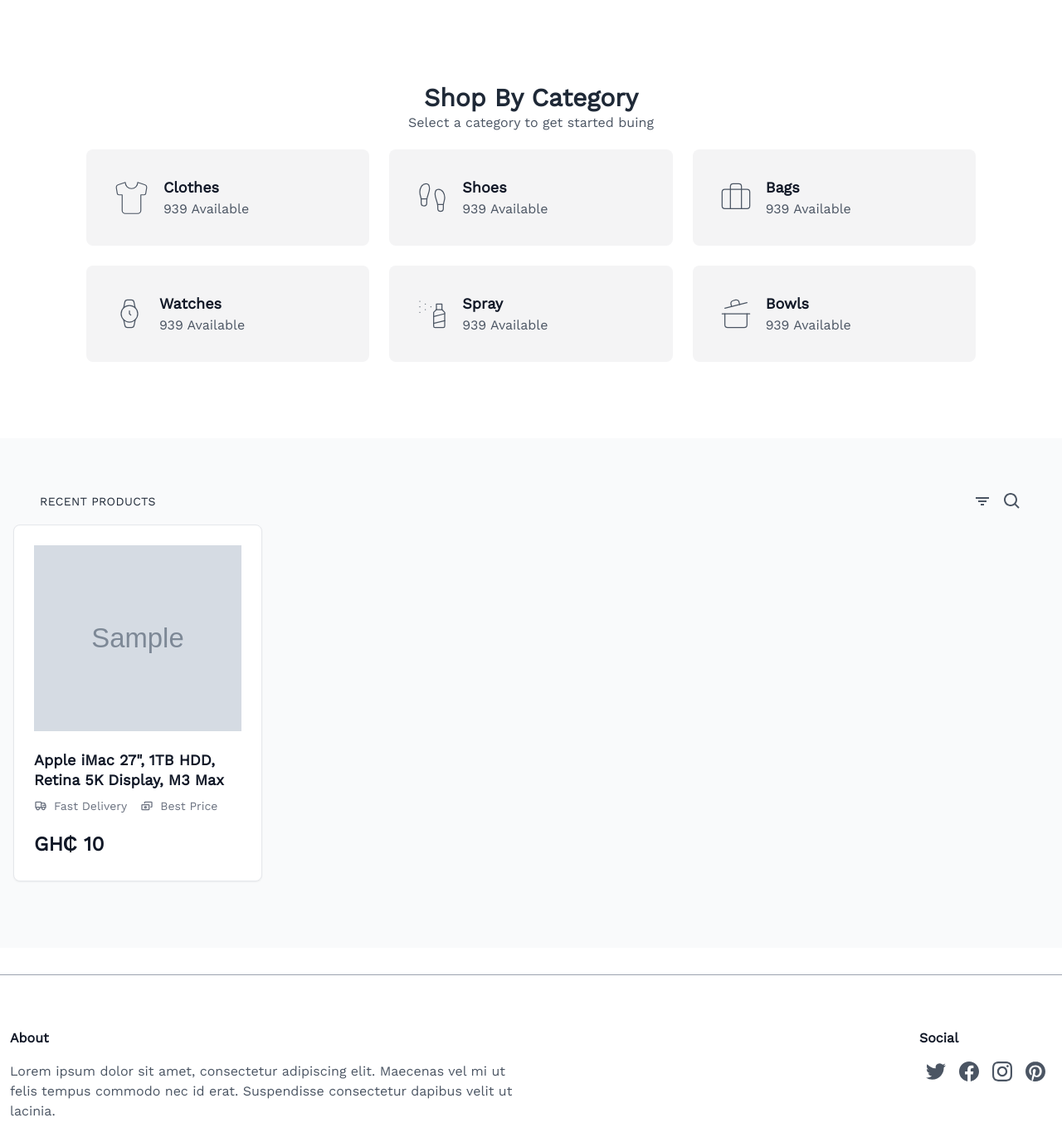
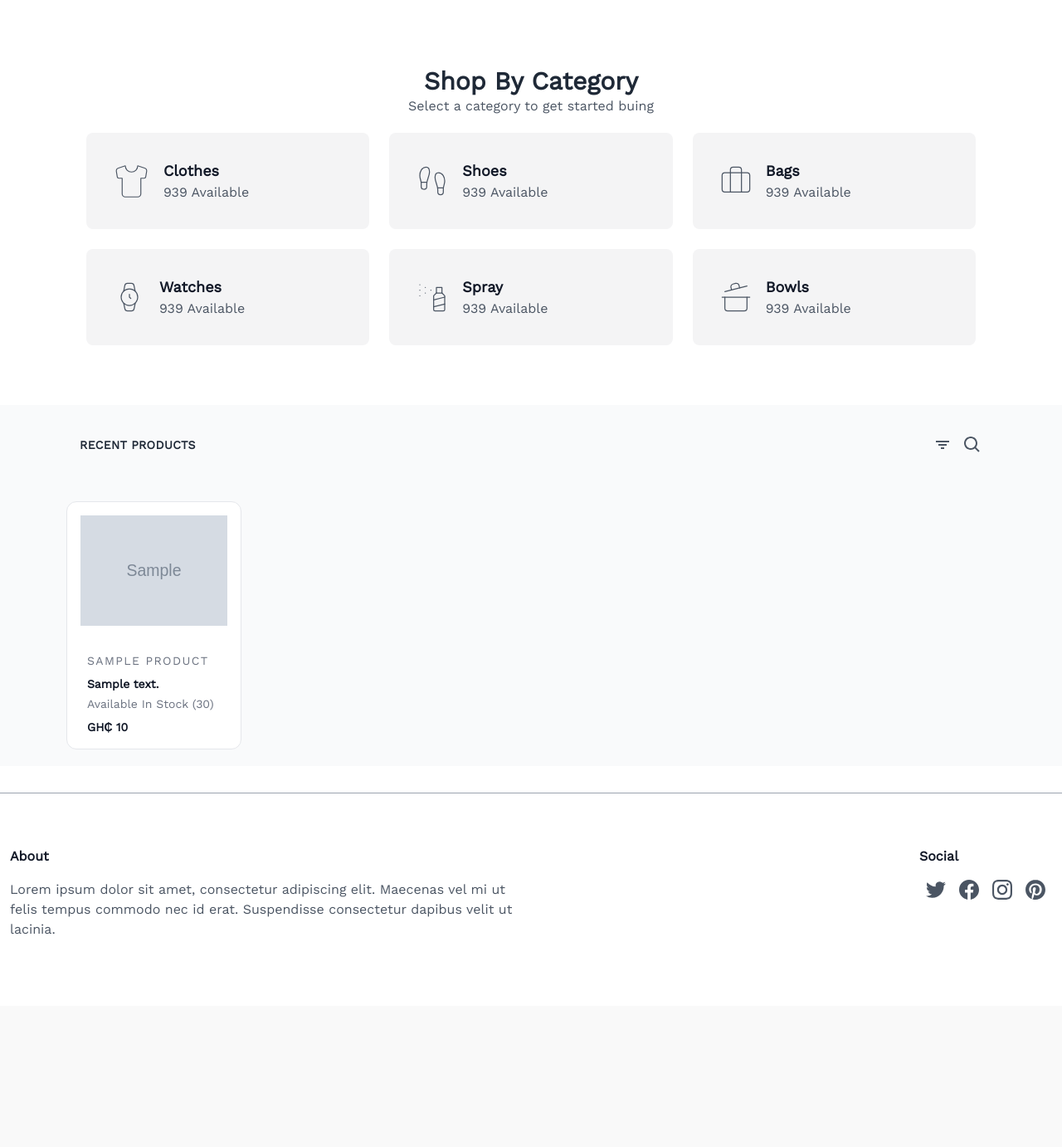
Before and after one commit to mbassy199/e-commerce_alx_final, a Django app: page / in a window 1280 px wide. Shown: the part 400-1782 px from the top of the page at 83% size. After the commit the page ends 1526 px from the top, so only its background shows below. Run offline with Django 3.2, Linux system fonts and the light colour scheme; tables that the repository leaves empty hold one stand-in row (values such as "Sample post"); grey boxes marked "Sample" are stand-in pictures; some libraries are stand-ins or nearby versions.

Commit message:
refactor landing page

```diff
--- a/static/css/output.css
+++ b/static/css/output.css
@@ -1113,6 +1113,14 @@ input:checked + .toggle-bg {
   top: 0px;
 }
 
+.right-3 {
+  right: 0.75rem;
+}
+
+.top-3 {
+  top: 0.75rem;
+}
+
 .z-10 {
   z-index: 10;
 }
@@ -1235,6 +1243,14 @@ input:checked + .toggle-bg {
 
 .mt-10 {
   margin-top: 2.5rem;
+}
+
+.ml-1\.5 {
+  margin-left: 0.375rem;
+}
+
+.mt-1 {
+  margin-top: 0.25rem;
 }
 
 .block {
@@ -1510,6 +1526,12 @@ input:checked + .toggle-bg {
   margin-bottom: calc(0.75rem * var(--tw-space-y-reverse));
 }
 
+.space-x-4 > :not([hidden]) ~ :not([hidden]) {
+  --tw-space-x-reverse: 0;
+  margin-right: calc(1rem * var(--tw-space-x-reverse));
+  margin-left: calc(1rem * calc(1 - var(--tw-space-x-reverse)));
+}
+
 .overflow-hidden {
   overflow: hidden;
 }
@@ -1524,6 +1546,10 @@ input:checked + .toggle-bg {
 
 .rounded-lg {
   border-radius: 0.5rem;
+}
+
+.rounded-xl {
+  border-radius: 0.75rem;
 }
 
 .rounded-e-lg {
@@ -1669,6 +1695,11 @@ input:checked + .toggle-bg {
   background-color: rgb(240 82 82 / var(--tw-bg-opacity, 1));
 }
 
+.bg-gray-900 {
+  --tw-bg-opacity: 1;
+  background-color: rgb(17 24 39 / var(--tw-bg-opacity, 1));
+}
+
 .bg-cover {
   background-size: cover;
 }
@@ -1683,6 +1714,11 @@ input:checked + .toggle-bg {
 
 .fill-current {
   fill: currentColor;
+}
+
+.object-cover {
+  -o-object-fit: cover;
+     object-fit: cover;
 }
 
 .p-1 {
@@ -1779,6 +1815,11 @@ input:checked + .toggle-bg {
   padding-bottom: 2.5rem;
 }
 
+.py-5 {
+  padding-top: 1.25rem;
+  padding-bottom: 1.25rem;
+}
+
 .pb-3 {
   padding-bottom: 0.75rem;
 }
@@ -1845,6 +1886,11 @@ input:checked + .toggle-bg {
   line-height: 1.75rem;
 }
 
+.text-xs {
+  font-size: 0.75rem;
+  line-height: 1rem;
+}
+
 .font-bold {
   font-weight: 700;
 }
@@ -1895,6 +1941,10 @@ input:checked + .toggle-bg {
 
 .tracking-wide {
   letter-spacing: 0.025em;
+}
+
+.tracking-widest {
+  letter-spacing: 0.1em;
 }
 
 .text-black {
@@ -2009,6 +2059,16 @@ input:checked + .toggle-bg {
   transition-property: transform;
   transition-timing-function: cubic-bezier(0.4, 0, 0.2, 1);
   transition-duration: 150ms;
+}
+
+.transition-all {
+  transition-property: all;
+  transition-timing-function: cubic-bezier(0.4, 0, 0.2, 1);
+  transition-duration: 150ms;
+}
+
+.duration-200 {
+  transition-duration: 200ms;
 }
 
 .ease-out {
@@ -2175,6 +2235,11 @@ html.lenis body {
   color: rgb(255 255 255 / var(--tw-text-opacity, 1));
 }
 
+.hover\:text-rose-500:hover {
+  --tw-text-opacity: 1;
+  color: rgb(244 63 94 / var(--tw-text-opacity, 1));
+}
+
 .hover\:underline:hover {
   text-decoration-line: underline;
 }
@@ -2216,6 +2281,11 @@ html.lenis body {
   --tw-ring-color: rgb(229 231 235 / var(--tw-ring-opacity, 1));
 }
 
+.group:hover .group-hover\:translate-y-0 {
+  --tw-translate-y: 0px;
+  transform: translate(var(--tw-translate-x), var(--tw-translate-y)) rotate(var(--tw-rotate)) skewX(var(--tw-skew-x)) skewY(var(--tw-skew-y)) scaleX(var(--tw-scale-x)) scaleY(var(--tw-scale-y));
+}
+
 .dark\:block:is(.dark *) {
   display: block;
 }
@@ -2332,6 +2402,10 @@ html.lenis body {
 }
 
 @media (min-width: 640px) {
+  .sm\:mt-10 {
+    margin-top: 2.5rem;
+  }
+
   .sm\:grid-cols-2 {
     grid-template-columns: repeat(2, minmax(0, 1fr));
   }
@@ -2374,6 +2448,10 @@ html.lenis body {
     grid-template-columns: repeat(2, minmax(0, 1fr));
   }
 
+  .md\:grid-cols-3 {
+    grid-template-columns: repeat(3, minmax(0, 1fr));
+  }
+
   .md\:items-start {
     align-items: flex-start;
   }
@@ -2406,6 +2484,14 @@ html.lenis body {
     grid-template-columns: repeat(3, minmax(0, 1fr));
   }
 
+  .lg\:grid-cols-5 {
+    grid-template-columns: repeat(5, minmax(0, 1fr));
+  }
+
+  .lg\:grid-cols-4 {
+    grid-template-columns: repeat(4, minmax(0, 1fr));
+  }
+
   .lg\:justify-end {
     justify-content: flex-end;
   }
@@ -2418,6 +2504,14 @@ html.lenis body {
 @media (min-width: 1280px) {
   .xl\:grid-cols-4 {
     grid-template-columns: repeat(4, minmax(0, 1fr));
+  }
+
+  .xl\:grid-cols-6 {
+    grid-template-columns: repeat(6, minmax(0, 1fr));
+  }
+
+  .xl\:grid-cols-5 {
+    grid-template-columns: repeat(5, minmax(0, 1fr));
   }
 }
 
--- a/templates/home.html
+++ b/templates/home.html
@@ -67,7 +67,7 @@
 		</div>
 	</div>
 
-	<div class="flex items-center justify-center max-w-6xl mx-auto py-10">
+	<div class="flex items-center justify-center max-w-6xl mx-auto py-5">
 		<div class="text-center w-full px-10 mt-10 space-y-5">
 			<div>
 				<h1 class="text-gray-800 font-semibold text-3xl capitalize">Shop by category</h1>
@@ -194,11 +194,11 @@
 
 
 	<div class="bg-white py-8">
-		<section class="bg-gray-50 py-0 antialiased dark:bg-gray-900 md:py-12">
-			<div class="mx-auto max-w-screen-xl px-4 2xl:px-0">
-				<div id="store" class="w-full z-30 top-0 px-6 py-1">
-					<div class="w-full container mx-auto flex flex-wrap items-center justify-between mt-0 px-2 py-3">
-						<a class="uppercase tracking-wide no-underline hover:no-underline font-medium text-gray-800 text-sm"
+		<section class="bg-gray-50 py-0 antialiased dark:bg-gray-900">
+			<div class="mx-auto max-w-6xl px-4 py-5">
+				<div id="store" class="w-full z-30 top-0 px-4 py-1">
+					<div class="w-full container mx-auto flex flex-wrap items-center justify-between mt-0 py-3">
+						<a class="uppercase tracking-wide no-underline hover:no-underline font-semibold text-gray-800 text-sm"
 							href="#">Recent Products
 						</a>
 
@@ -219,88 +219,59 @@
 						</div>
 					</div>
 				</div>
-				<div class="mb-4 grid gap-4 sm:grid-cols-2 md:mb-8 lg:grid-cols-3 xl:grid-cols-4">
+
+				<div class="grid grid-cols-1 gap-4 mt-3 sm:grid-cols-2 md:grid-cols-3 lg:grid-cols-5 sm:mt-10">
 					{% for product in products %}
-					<div
-						class="rounded-lg border border-gray-200 bg-white p-6 shadow-sm dark:border-gray-700 dark:bg-gray-800">
-						<div class="h-56 w-full">
-							<a href="#">
-								<img class="mx-auto h-full dark:hidden" src="{{ product.images.url }}" alt="" />
-								<img class="mx-auto hidden h-full dark:block" src="{{ product.images.url }}" alt="" />
+					<div class="relative overflow-hidden bg-white border border-gray-200 rounded-xl group">
+						<div class="absolute z-10 top-3 right-3">
+							<button type="button"
+								class="inline-flex items-center justify-center text-gray-400 hover:text-rose-500">
+
+							</button>
+						</div>
+						<div class="relative">
+							<a href="{{ product.get_url }}">
+								<div class="aspect-w-1 aspect-h-1">
+									<img class="object-cover w-full h-full p-4" src="{{ product.images.url }}" />
+								</div>
+								<div class="px-6 py-4">
+									<p class="text-sm font-medium tracking-widest text-gray-500 uppercase">
+										{{product.product_name }}</p>
+									<h3 class="mt-2 text-sm font-semibold text-gray-900">
+										<a href="{{ product.get_url }}" class="">{{ product.description }}
+											<span class="absolute inset-0" hidden="true"></span>
+										</a>
+									</h3>
+									<p class="text-sm font-medium text-gray-500 mt-1">Available In Stock (30)</p>
+									<p class="mt-2 text-sm font-bold text-gray-900">GH₵ {{ product.price }}</p>
+								</div>
 							</a>
 						</div>
-						<div class="pt-6">
-							<a href="#"
-								class="text-lg font-semibold leading-tight text-gray-900 hover:underline dark:text-white">Apple
-								iMac 27", 1TB HDD, Retina 5K Display, M3 Max</a>
-
-							<ul class="mt-2 flex items-center gap-4">
-								<li class="flex items-center gap-2">
-									<svg class="h-4 w-4 text-gray-500 dark:text-gray-400" aria-hidden="true"
-										xmlns="http://www.w3.org/2000/svg" fill="none" viewBox="0 0 24 24">
-										<path stroke="currentColor" stroke-linecap="round" stroke-linejoin="round"
-											stroke-width="2"
-											d="M13 7h6l2 4m-8-4v8m0-8V6a1 1 0 0 0-1-1H4a1 1 0 0 0-1 1v9h2m8 0H9m4 0h2m4 0h2v-4m0 0h-5m3.5 5.5a2.5 2.5 0 1 1-5 0 2.5 2.5 0 0 1 5 0Zm-10 0a2.5 2.5 0 1 1-5 0 2.5 2.5 0 0 1 5 0Z" />
-									</svg>
-									<p class="text-sm font-medium text-gray-500 dark:text-gray-400">Fast Delivery
-									</p>
-								</li>
-
-								<li class="flex items-center gap-2">
-									<svg class="h-4 w-4 text-gray-500 dark:text-gray-400" aria-hidden="true"
-										xmlns="http://www.w3.org/2000/svg" fill="none" viewBox="0 0 24 24">
-										<path stroke="currentColor" stroke-linecap="round" stroke-width="2"
-											d="M8 7V6c0-.6.4-1 1-1h11c.6 0 1 .4 1 1v7c0 .6-.4 1-1 1h-1M3 18v-7c0-.6.4-1 1-1h11c.6 0 1 .4 1 1v7c0 .6-.4 1-1 1H4a1 1 0 0 1-1-1Zm8-3.5a1.5 1.5 0 1 1-3 0 1.5 1.5 0 0 1 3 0Z" />
-									</svg>
-									<p class="text-sm font-medium text-gray-500 dark:text-gray-400">Best Price</p>
-								</li>
-							</ul>
-
-							<div class="mt-4 flex items-center justify-between gap-4">
-								<p class="text-2xl font-extrabold leading-tight text-gray-900 dark:text-white">
-									GH₵ {{ product.price }}
-								</p>
-
-								<button type="button"
-									class="inline-flex items-center rounded-lg bg-primary-700 px-5 py-2.5 text-sm font-medium text-white hover:bg-primary-800 focus:outline-none focus:ring-4  focus:ring-primary-300 dark:bg-primary-600 dark:hover:bg-primary-700 dark:focus:ring-primary-800">
-									<svg class="-ms-2 me-2 h-5 w-5" aria-hidden="true"
-										xmlns="http://www.w3.org/2000/svg" width="24" height="24" fill="none"
-										viewBox="0 0 24 24">
-										<path stroke="currentColor" stroke-linecap="round" stroke-linejoin="round"
-											stroke-width="2"
-											d="M4 4h1.5L8 16m0 0h8m-8 0a2 2 0 1 0 0 4 2 2 0 0 0 0-4Zm8 0a2 2 0 1 0 0 4 2 2 0 0 0 0-4Zm.75-3H7.5M11 7H6.312M17 4v6m-3-3h6" />
-									</svg>
-									Add to cart
+						<div
+							class="absolute inset-x-0 bottom-0 transition-all duration-200 translate-y-full group-hover:translate-y-0">
+							<form action="{% url 'add_cart' product.id %}" method="POST">
+								{% csrf_token %}
+								<button
+									class="flex items-center justify-center space-x-2 capitalize w-full px-4 py-2.5 text-sm font-bold text-white transition-all duration-200 bg-gray-900">
+									<div>
+										<svg xmlns="http://www.w3.org/2000/svg" width="20" height="20"
+											viewBox="0 0 24 24" fill="none" stroke="currentColor" stroke-width="1.5"
+											stroke-linecap="round" stroke-linejoin="round"
+											class="lucide lucide-shopping-bag">
+											<path d="M6 2 3 6v14a2 2 0 0 0 2 2h14a2 2 0 0 0 2-2V6l-3-4Z" />
+											<path d="M3 6h18" />
+											<path d="M16 10a4 4 0 0 1-8 0" />
+										</svg>
+									</div>
+									<p>Add to cart</p>
 								</button>
-							</div>
+							</form>
 						</div>
 					</div>
 					{% endfor %}
 				</div>
 			</div>
 		</section>
-
-		<!-- <div class="mb-4 grid gap-4 sm:grid-cols-2 md:mb-8 lg:grid-cols-3 xl:grid-cols-4">
-				{% for product in products %}
-				<div class=" p-6 flex flex-col">
-					<a href="{{ product.get_url }}">
-						<img class="hover:grow hover:shadow-lg" src="{{ product.images.url }}">
-						<div class="pt-3 flex items-center justify-between">
-							<p class="">{{ product.product_name }}</p>
-							<form action="{% url 'add_cart' product.id %}" method="POST">
-								{% csrf_token %}
-								<svg class="h-6 w-6 fill-current text-gray-500 hover:text-black"
-									xmlns="http://www.w3.org/2000/svg" viewBox="0 0 24 24">
-									<path
-										d="M12,4.595c-1.104-1.006-2.512-1.558-3.996-1.558c-1.578,0-3.072,0.623-4.213,1.758c-2.353,2.363-2.352,6.059,0.002,8.412 l7.332,7.332c0.17,0.299,0.498,0.492,0.875,0.492c0.322,0,0.609-0.163,0.792-0.409l7.415-7.415 c2.354-2.354,2.354-6.049-0.002-8.416c-1.137-1.131-2.631-1.754-4.209-1.754C14.513,3.037,13.104,3.589,12,4.595z M18.791,6.205 c1.563,1.571,1.564,4.025,0.002,5.588L12,18.586l-6.793-6.793C3.645,10.23,3.646,7.776,5.205,6.209 c0.76-0.756,1.754-1.172,2.799-1.172s2.035,0.416,2.789,1.17l0.5,0.5c0.391,0.391,1.023,0.391,1.414,0l0.5-0.5 C14.719,4.698,17.281,4.702,18.791,6.205z" />
-								</svg>
-							</form>
-						</div>
-						<p class="pt-1 text-gray-900">GH₵ {{ product.price }}</p>
-					</a>
-				</div>
-				{% endfor %}
-			</div> -->
 	</div>
 </div>
 
```
